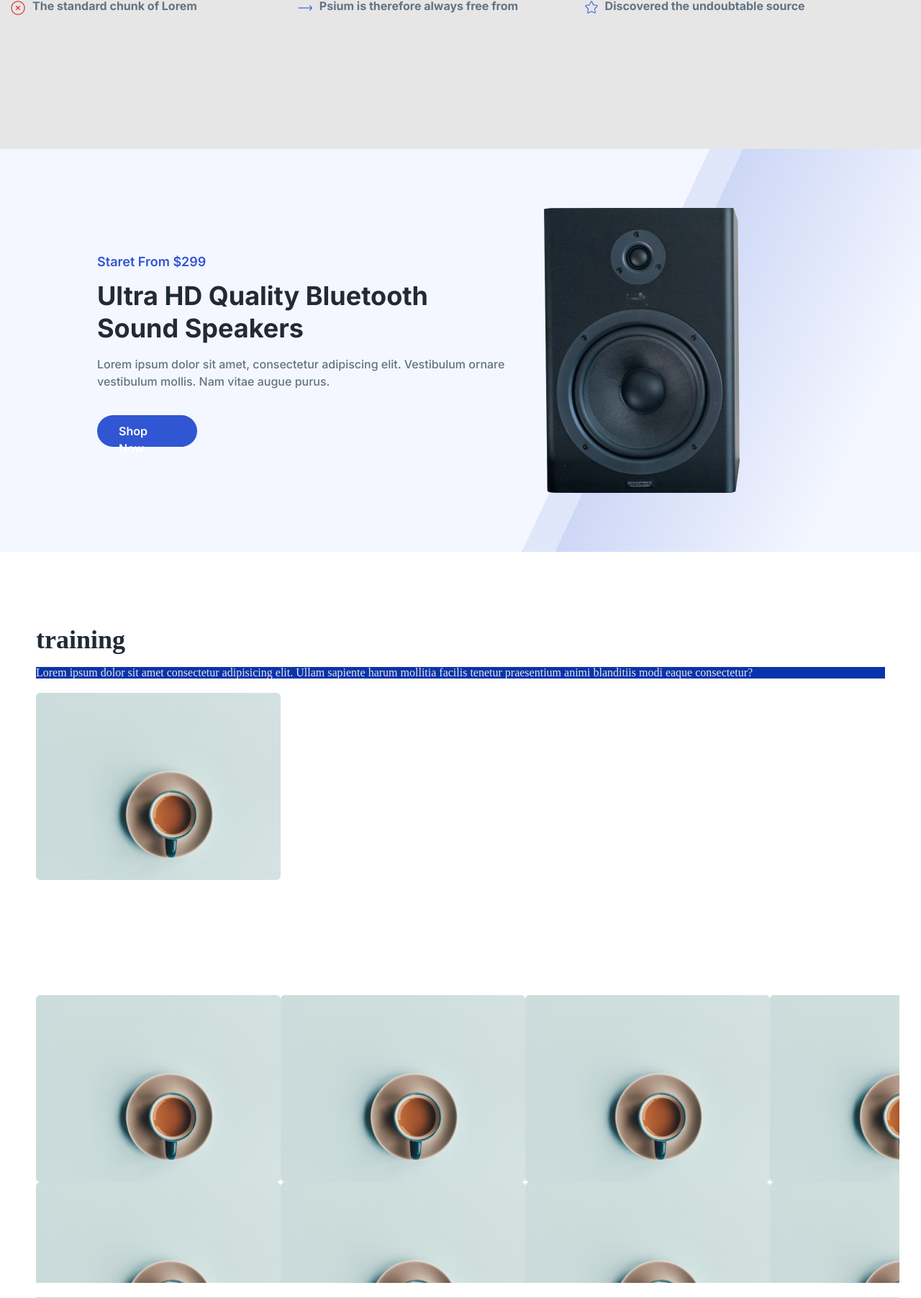
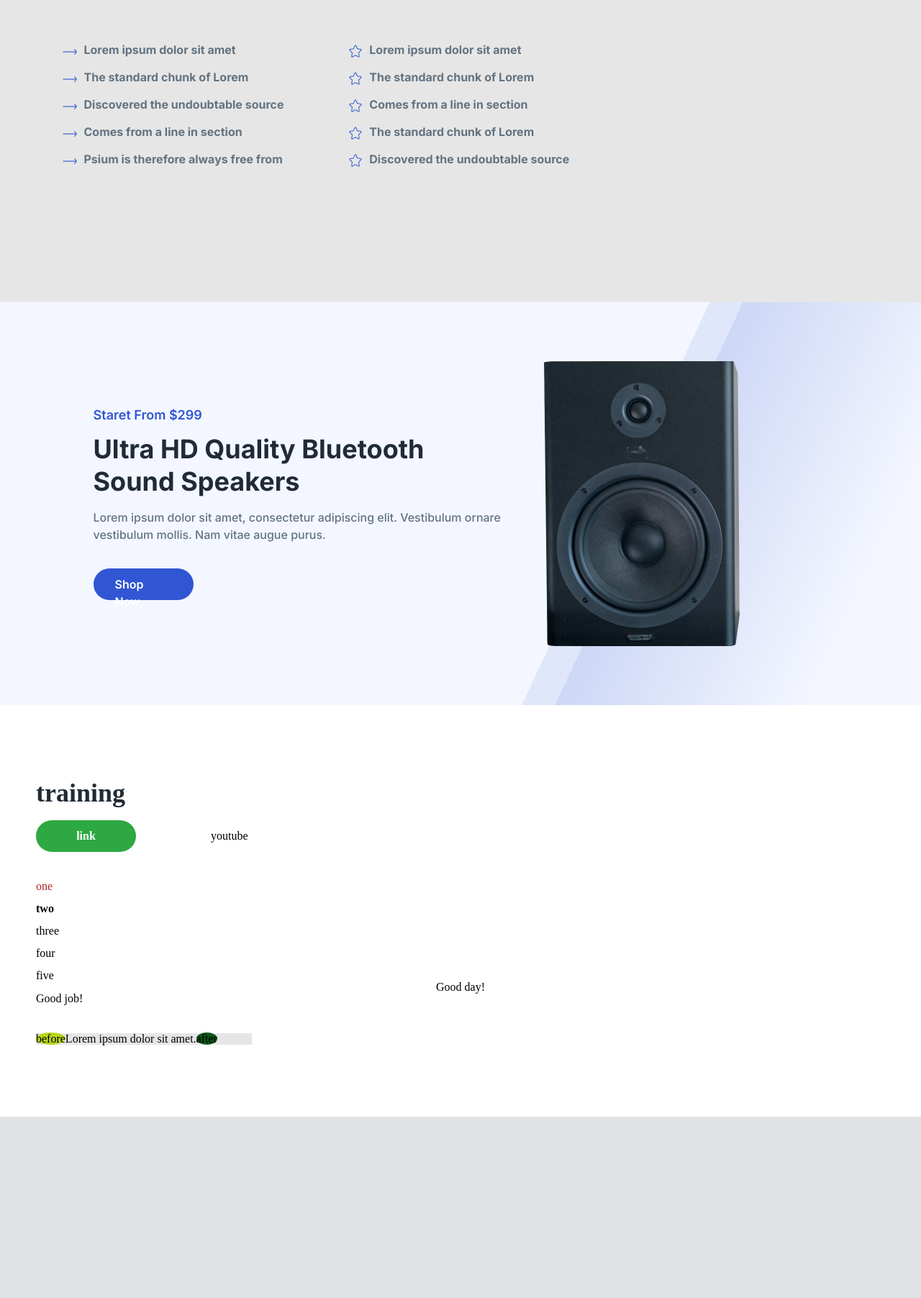
Before and after one commit to anastasiiaMek17/lessons, a PHP site: page / in a window 1280 px wide. Shown: the part 1240-3044 px from the top of the page at 72% size. After the commit the page ends 2792 px from the top, so only its background shows below. Run offline with PHP 8.4, Linux system fonts and the light colour scheme.

Commit message:
Add files via upload

```diff
--- a/lesson_7/css/style.css
+++ b/lesson_7/css/style.css
@@ -8,7 +8,7 @@ header{
     font-weight: 300;
     line-height: 1.67;
     background: url(../img/photo1.png)  #212529  center / cover no-repeat;;
-    height: 600px;
+    min-height: 600px;
     border-radius: 0px 5px 5px 0px;
 }
 
@@ -38,7 +38,7 @@ main{
 }
 
 .list{
-    max-width: 1270px;
+    max-width: 1107px;
     margin: 0 auto;
 }
 .list1 li {
@@ -50,7 +50,7 @@ main{
 
 main h2{
     display: block;
-    margin: 45px 0;
+    margin-bottom: 45px;
     font-weight: 400;
     font-size: 26px;
     line-height: 28px;
@@ -105,7 +105,7 @@ main h2{
 
 footer{
     font-family: 'Inter', sans-serif;
-    height: 560px;
+    min-height: 560px;
     background: url("..//img/speaker\ 1.png") 75% 50%  no-repeat , linear-gradient(115deg, rgba(48,86,211,0) 64%, rgba(48,86,211,0.10) 64%, rgba(48,86,211,0.10) 67%, rgba(0,0,0,0) 67%, rgba(48,86,211,0.20) 67%, rgba(0,0,0,0) 90%) #F4F7FF ;
 }
 
@@ -125,26 +125,38 @@ footer{
 }
 
 .texts__text{
+    max-width: 570px ;
+    display: inline-block;
+    margin-bottom: 35px;
     font-weight: 500;
     font-size: 16px;
     line-height: 1.5;
     color: #637381;
 }
 
+
+
 .texts{
+    max-width:1021px;
+    margin: 0 auto;
     padding-top: 145px ;
-    margin:0 0  35px 135px;
+    margin-bottom: 35px;
 }
 
-.link   {
-   margin-left: 135px;
+.link  {
+    display: block;
    background: #3056D3;
     border-radius: 30px;
-
     width: 139px;
     height: 44px;
 }
+
+.link:hover{
+    background-color: #09054d;
+
+}
 .link p{
+
     padding: 10px 30px ;
     font-weight: 600;
     font-size: 16px;
@@ -156,29 +168,75 @@ footer{
 section{
 padding: 100px 50px;
 }
-.one{
-    background-color: #0934ab;
-    color: #E5E5E5;
+
+.link_s{
+    display: inline-block;
+    background: #2da842;
+    border-radius: 30px;
+    width: 139px;
+    height: 44px;
 }
-.two{
-    height: 400px;
-    width: 1200px;
-    margin: 20px 0;
-    background-image: url(..//img/coffe.jpg);
-    background-repeat: no-repeat;
+
+.link_s p{
+    padding: 10px 0;
+    text-align: center;
+    font-weight: 600;
+    font-size: 16px;
+    line-height: 1.5;
+    color: #FFFFFF;
 }
-.three{
-    height: 400px;
-    width: 1200px;
-    background-image: url(..//img/coffe.jpg);
-    background-attachment: fixed;
+.link_s:active{
+    background-color: #0c5418;
+    box-shadow: 5px 5px 15px 0 black;
+}
+
+
+.link_g{
+    display: inline-block;
+    margin: 0 100px ;
+}
+
+.link_g:visited{
+    color: #3056D3;
+}
+
+.link_g:focus{
+    outline: #0c5418;
+}
+
+.numbers{
+    margin: 40px 0;
+}
+
+.numbers__list li:not(:last-child) {
+    margin-bottom: 15px;
+}
+
+.numbers__list li:first-child{
+    color: firebrick;
+}
+.numbers__list li:nth-child(2){
+    font-weight: 700;
+}
+
+.words:first-of-type{
+    text-align: center;
+}
+
+.smile{
+
+    background-color: #E6E6E6;
+    width: 300px;
 
 }
-.four{
-    margin-top: 20px;
-    height: 400px;
-    width: 1200px;
-    background-image: url(..//img/coffe.jpg);
-    background-position: center;
-    background-size: cover;
+
+.smile::after{
+    content: "after";
+    border-radius: 50%;
+    background-color: #0c5418;
 }
+.smile::before{
+    content: "before";
+    border-radius: 50%;
+    background-color: #b7d61d;
+}
--- a/lesson_7/index.html
+++ b/lesson_7/index.html
@@ -73,24 +73,33 @@
         </div>
     </main>
     <footer>
-        <div class="texts">
+
+            <div class="texts">
             <p class="texts__subtitle" >Staret From $299</p>
             <h2 class="texts__title">Ultra HD Quality Bluetooth <br> Sound Speakers</h2>
-            <p class="texts__text">Lorem ipsum dolor sit amet, consectetur adipiscing elit. Vestibulum ornare <br> vestibulum mollis. Nam vitae augue purus.</p>
+            <p class="texts__text">Lorem ipsum dolor sit amet, consectetur adipiscing elit. Vestibulum ornare vestibulum mollis. Nam vitae augue purus.</p>
+            <a class="link" href="#" ><p>Shop Now</p> </a>
         </div>
-        <div class="link"><a href="#" ><p>Shop Now</p> </a></div>
-
 
     </footer>
     <section>
         <h2 class="texts__title">training</h2>
-        <div class="one">
-            Lorem ipsum dolor sit amet consectetur adipisicing elit. Ullam sapiente harum mollitia facilis tenetur praesentium animi blanditiis modi eaque consectetur?
-        </div>
-        <div class="two"></div>
-        <div class="three"></div>
-        <div class="four"></div>
-        <div class="five"></div>
+        <a class="link_s" href="#" ><p>link</p> </a>
+        <a class="link_g" target="_blank"  href="https://www.youtube.com/" >youtube</a>
+
+       <div class="numbers">
+        <ol class="numbers__list" >
+            <li>one</li>
+            <li>two</li>
+            <li>three</li>
+            <li>four</li>
+            <li>five</li>
+        </ol>
+        <div class="words">
+            <p>Good day!</p></div>
+            <p>Good job!</p>
+       </div>
+       <div class="smile">Lorem ipsum dolor sit amet.</div>
     </section>
 </body>
 </html>
```
